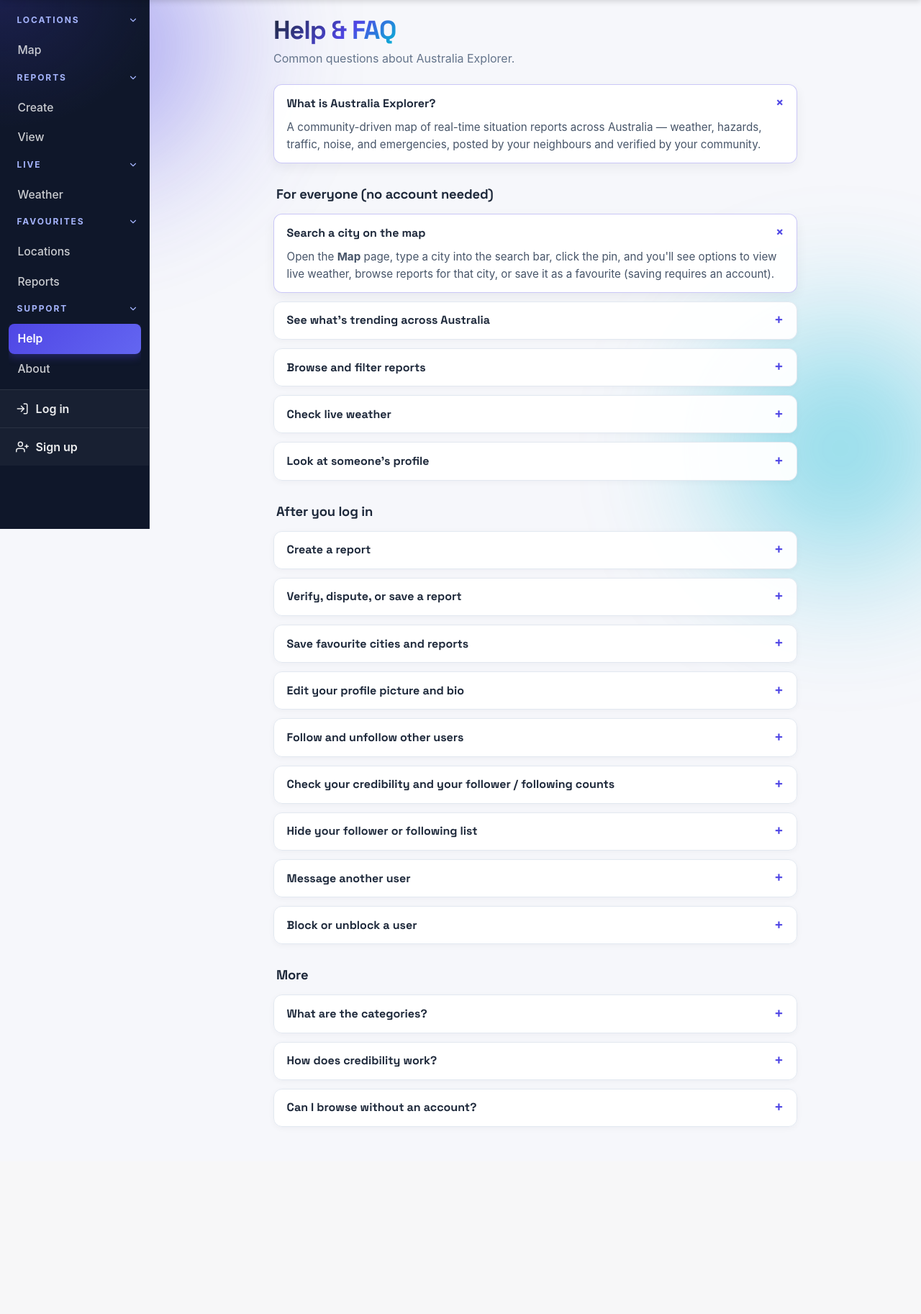
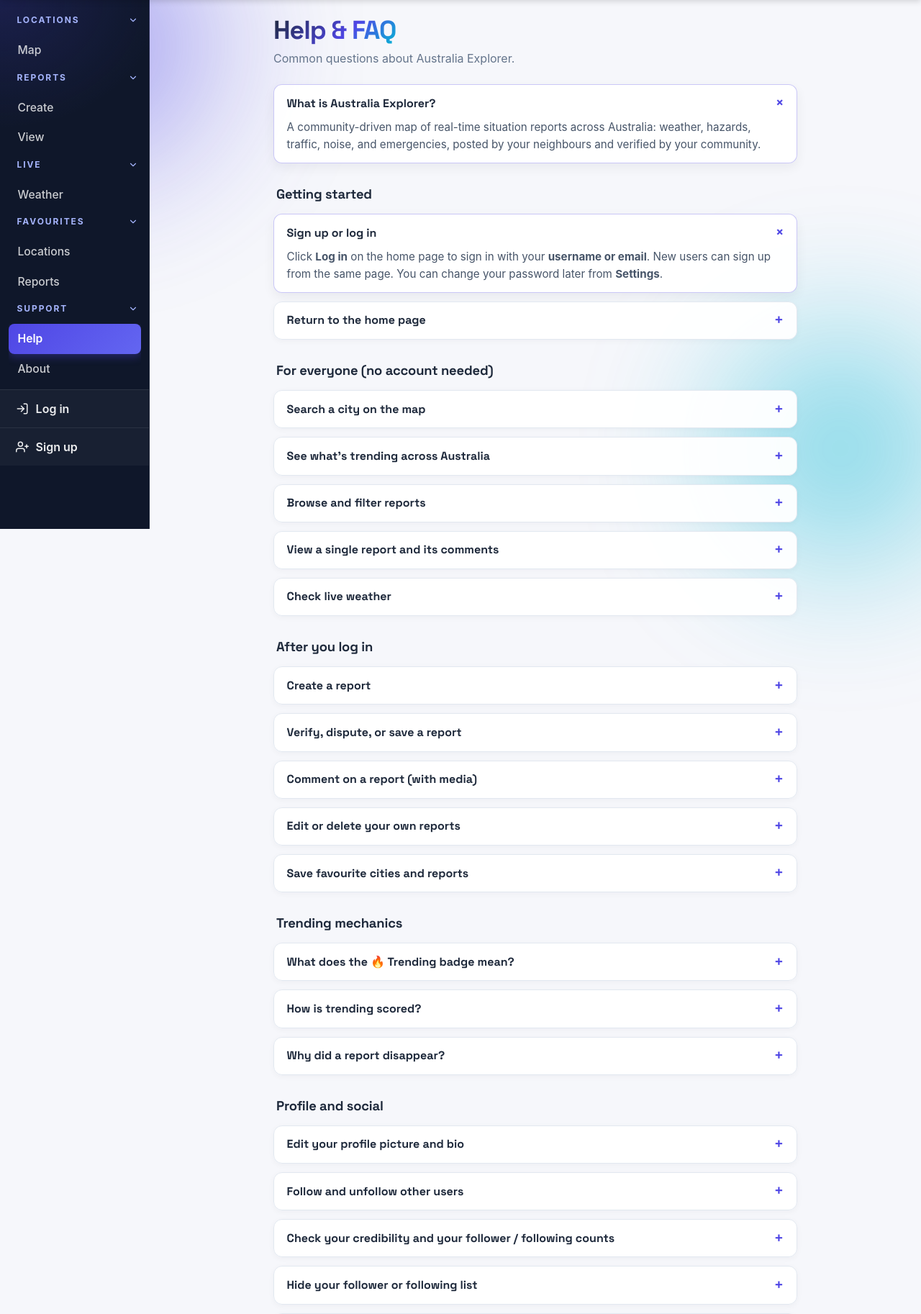
Before and after one commit to jono1762/cits3403-project, a Flask app: page /help in a window 1280 px wide, after a click on "Sign up or log in". Shown: the part 65-1891 px from the top of the page at 72% size. Before the commit the page ends 1631 px from the top, so only its background shows below. Run offline with Flask 3, Linux system fonts and the light colour scheme; some libraries are stand-ins or nearby versions; some web fonts are replaced.

Commit message:
some more seed data and improvement

```diff
--- a/app/blueprints/main.py
+++ b/app/blueprints/main.py
@@ -5,10 +5,10 @@ way as auth / reports / users / api."""
 import requests
 from flask import Blueprint, render_template, redirect, url_for, request, jsonify
 from flask_login import login_required, current_user
-from ..models import db, Category, Report, City, Verification, FavouriteLocation, FavouriteReport, utcnow
+from ..models import db, Category, Report, City, Verification, FavouriteLocation, FavouriteReport, User, utcnow
 # Report-related helpers live in the reports blueprint now. The favourites
 # and map pages here still call a couple, so we re-import them.
-from .reports import _active_reports_q, _encode_report_id, TRENDING_LIMIT
+from .reports import _active_reports_q, _encode_report_id, TRENDING_LIMIT, _trending_score_components, _trending_report_ids
 from ..config import (
     WEATHER_CACHE_TTL_MIN,
     WEATHER_API_TIMEOUT_S,
@@ -178,6 +178,7 @@ def favourite_reports_page():
         .all()
     )
 
+    trending_ids = _trending_report_ids()
     fav_reports = []
     for row in fav_rows:
         report = row.report
@@ -196,6 +197,7 @@ def favourite_reports_page():
             'verify_count': report.verify_count,
             'dispute_count': report.dispute_count,
             'comment_count': len(report.comments),
+            'is_trending': report.id in trending_ids,
             'media': [
                 {
                     'type': m.media_type,
@@ -236,20 +238,16 @@ def _map_page_context():
     # Group the top-N reports by city (or category), and rank groups by:
     #   1. how many of the top-N are in that city (descending)
     #   2. the highest-scoring single report within that city (tiebreaker)
-    # Only non-expired reports are considered (Report.expires_at > now).
-    from sqlalchemy import case
-    verify_sum = db.func.coalesce(
-        db.func.sum(case((Verification.status == 'verify', 1), else_=0)), 0)
-    dispute_sum = db.func.coalesce(
-        db.func.sum(case((Verification.status == 'dispute', 1), else_=0)), 0)
-    days_old_expr = db.func.julianday('now') - db.func.julianday(Report.created_at)
-    score_expr = (verify_sum - dispute_sum - days_old_expr).label('score')
+    # Uses the same score formula as the listing-page 🔥 badge so the
+    # numbers here always match the badges on /reports.
+    _, _, _, score_expr = _trending_score_components()
     trending_rows = (
         db.session.query(
             Report.id, Report.city_id, Report.category_id, score_expr,
         )
         .filter(Report.expires_at > now)
         .outerjoin(Verification, Verification.report_id == Report.id)
+        .outerjoin(User, User.id == Verification.user_id)
         .group_by(Report.id)
         .order_by(score_expr.desc(), Report.created_at.desc())
         .limit(TRENDING_LIMIT)
--- a/app/blueprints/users.py
+++ b/app/blueprints/users.py
@@ -3,6 +3,7 @@ from flask import Blueprint, render_template, redirect, url_for, request, jsonif
 from flask_login import login_required, current_user
 
 from ..models import db, User, Report, Follow, BlockedUser, FavouriteReport
+from .reports import _trending_report_ids
 
 bp = Blueprint('users', __name__)
 
@@ -53,6 +54,7 @@ def profile_page():
         recent_reports=recent_reports,
         is_own_profile=True,
         fav_report_ids=fav_report_ids,
+        trending_ids=_trending_report_ids(),
         following_users=_following_users_for(current_user),
         follower_users=_follower_users_for(current_user),
     )
@@ -80,6 +82,7 @@ def user_profile_page(username):
         recent_reports=recent_reports,
         is_own_profile=(user.id == current_user.id),
         fav_report_ids=fav_report_ids,
+        trending_ids=_trending_report_ids(),
         following_users=_following_users_for(user),
         follower_users=_follower_users_for(user),
     )
--- a/app/templates/base.html
+++ b/app/templates/base.html
@@ -7,11 +7,21 @@
        JSON requests without this header. See script block below. #}
     <meta name="csrf-token" content="{{ csrf_token() }}">
     <title>Australia Explorer</title>
-    <link rel="icon" type="image/png" media="(prefers-color-scheme: light)"
+    <link rel="icon" type="image/png" id="site-favicon"
           href="{{ url_for('static', filename='images/favicon/Logo_for_Weather_web_light.png') }}">
-    <link rel="icon" type="image/png" media="(prefers-color-scheme: dark)"
-          href="{{ url_for('static', filename='images/favicon/Logo_for_Weather_web_dark.png') }}">
     <link rel="apple-touch-icon" href="{{ url_for('static', filename='images/favicon/Logo_for_Weather_web_light.png') }}">
+    <script>
+      (function () {
+        var light = "{{ url_for('static', filename='images/favicon/Logo_for_Weather_web_light.png') }}";
+        var dark  = "{{ url_for('static', filename='images/favicon/Logo_for_Weather_web_dark.png') }}";
+        var link = document.getElementById('site-favicon');
+        var mq = window.matchMedia('(prefers-color-scheme: dark)');
+        function update() { link.href = mq.matches ? dark : light; }
+        update();
+        if (mq.addEventListener) mq.addEventListener('change', update);
+        else if (mq.addListener) mq.addListener(update);
+      })();
+    </script>
     <script src="{{ url_for('static', filename='js/sidebar_state.js') }}"></script>
     <link href="https://cdn.jsdelivr.net/npm/bootstrap@5.3.0/dist/css/bootstrap.min.css" rel="stylesheet">
     <link href="https://fonts.googleapis.com/css2?family=Space+Grotesk:wght@500;700&display=swap" rel="stylesheet">
--- a/app/templates/favourites/favourite_reports.html
+++ b/app/templates/favourites/favourite_reports.html
@@ -22,6 +22,9 @@
                     </button>
                     <div class="fav-report-meta">
                         <span class="fav-report-badge">{{ CATEGORY_EMOJI.get(r.category, '') }} {{ r.category }}</span>
+                        {% if r.is_trending %}
+                            <span class="fav-report-trending" title="Trending report">🔥 Trending</span>
+                        {% endif %}
                     </div>
                     <h3 class="fav-report-title">{{ r.city }}{% if r.state %}, {{ r.state }}{% endif %}</h3>
                     <p class="fav-report-where">Posted by {{ r.author }} on {{ r.created_at }}</p>
--- a/app/templates/main/help.html
+++ b/app/templates/main/help.html
@@ -14,7 +14,19 @@
     <div class="info-faq">
         <details class="info-q" open>
             <summary>What is Australia Explorer?</summary>
-            <p>A community-driven map of real-time situation reports across Australia — weather, hazards, traffic, noise, and emergencies, posted by your neighbours and verified by your community.</p>
+            <p>A community-driven map of real-time situation reports across Australia: weather, hazards, traffic, noise, and emergencies, posted by your neighbours and verified by your community.</p>
+        </details>
+
+        <h2 class="info-section-title">Getting started</h2>
+
+        <details class="info-q">
+            <summary>Sign up or log in</summary>
+            <p>Click <strong>Log in</strong> on the home page to sign in with your <strong>username or email</strong>. New users can sign up from the same page. You can change your password later from <strong>Settings</strong>.</p>
+        </details>
+
+        <details class="info-q">
+            <summary>Return to the home page</summary>
+            <p>Click the <strong>Australia Explorer</strong> logo at the top left of any page to jump back to the home page.</p>
         </details>
 
         <h2 class="info-section-title">For everyone (no account needed)</h2>
@@ -26,7 +38,7 @@
 
         <details class="info-q">
             <summary>See what's trending across Australia</summary>
-            <p>On the map page, the top stats show the <strong>trending city</strong> (the city with the most reports in the current trending top-10), the <strong>trending category</strong> (most-reported category in the trending top-10), and <strong>from your saves</strong> (the highest-scoring report across your saved cities and reports — logged-in only).</p>
+            <p>On the map page, the top stats show the <strong>trending city</strong> (the city with the most reports in the current trending top-10), the <strong>trending category</strong> (most-reported category in the trending top-10), and <strong>from your saves</strong> (the highest-scoring report across your saved cities and reports). Each panel is clickable and takes you to the matching listing or report.</p>
         </details>
 
         <details class="info-q">
@@ -35,25 +47,35 @@
         </details>
 
         <details class="info-q">
-            <summary>Check live weather</summary>
-            <p>Open the <strong>Weather</strong> page and pick a city to see current temperature, conditions, wind, and precipitation. Data refreshes from Open-Meteo.</p>
+            <summary>View a single report and its comments</summary>
+            <p>Click any report card to open its full view, where you'll see the description, attached media, and every comment. Click a comment to jump back to that same report view at the comment thread.</p>
         </details>
 
         <details class="info-q">
-            <summary>Look at someone's profile</summary>
-            <p>Use the search bar in the navbar (top of the page) to find users by name. Their profile shows their reports, their credibility score, and their follower / following counts.</p>
+            <summary>Check live weather</summary>
+            <p>Open the <strong>Weather</strong> page and pick a city to see current temperature, conditions, wind, and precipitation. Data comes from Open-Meteo.</p>
         </details>
 
         <h2 class="info-section-title">After you log in</h2>
 
         <details class="info-q">
             <summary>Create a report</summary>
-            <p>Click <strong>Create Report</strong> in the sidebar. Pick a state, city, category, write a short description, and attach up to 5 images or videos (max 200 MB total).</p>
+            <p>Click <strong>Create Report</strong> in the sidebar. Pick a state, city, category, write a short description, and attach up to <strong>5 images or videos (200 MB total)</strong>.</p>
         </details>
 
         <details class="info-q">
             <summary>Verify, dispute, or save a report</summary>
-            <p>On any report card you don't own, tap <strong>✓ Verify</strong> if you can confirm it, or <strong>✗ Dispute</strong> if you can't. Tap the <strong>⭐</strong> to save the report to your favourites for later.</p>
+            <p>On any report card you don't own, tap <strong>✓ Verify</strong> if you can confirm it, or <strong>✗ Dispute</strong> if you can't. Tap the <strong>star</strong> to save the report to your favourites for later.</p>
+        </details>
+
+        <details class="info-q">
+            <summary>Comment on a report (with media)</summary>
+            <p>Inside a single-report view, scroll to the comment box. You can post a text comment and optionally attach images or videos. Other users can <strong>verify</strong> or <strong>dispute</strong> your comment too, just like a report. You can delete your own comments any time.</p>
+        </details>
+
+        <details class="info-q">
+            <summary>Edit or delete your own reports</summary>
+            <p>On a report card you authored you'll see an <strong>Edit</strong> pill (top right) instead of the verify / dispute buttons. Open the report view to edit details, update media, or delete it entirely.</p>
         </details>
 
         <details class="info-q">
@@ -61,9 +83,28 @@
             <p>Click <strong>Favourites</strong> in the sidebar to see your saved locations and saved reports. Save a city from its map pin popup, and save a report from its card star button.</p>
         </details>
 
+        <h2 class="info-section-title">Trending mechanics</h2>
+
+        <details class="info-q">
+            <summary>What does the 🔥 Trending badge mean?</summary>
+            <p>A report shows the 🔥 <strong>Trending</strong> badge when it's in the global top 10 by score. The badge appears on the reports listing, profile post cards, and favourite reports, so it always means the same thing wherever you see it.</p>
+        </details>
+
+        <details class="info-q">
+            <summary>How is trending scored?</summary>
+            <p>Score is roughly <em>verifies minus disputes minus days old</em>: newer reports with lots of verifies rank highest. To stop fake-account gaming, <strong>votes from accounts less than 7 days old don't count toward the trending score</strong>. The verify / dispute totals shown on the card still include every vote, only the ranking ignores fresh accounts.</p>
+        </details>
+
+        <details class="info-q">
+            <summary>Why did a report disappear?</summary>
+            <p>Every report has an <strong>expiry time</strong>. Once it expires it stops showing in the listing and on the map. Cards that are close to expiring show an "expiring soon" hint so you can verify or dispute before they vanish.</p>
+        </details>
+
+        <h2 class="info-section-title">Profile and social</h2>
+
         <details class="info-q">
             <summary>Edit your profile picture and bio</summary>
-            <p>Open <strong>Profile</strong> from the navbar dropdown and click <strong>Edit profile</strong>. You can upload a new avatar (image preview included) and update your short bio.</p>
+            <p>Open <strong>Profile</strong> from the navbar dropdown and click <strong>Edit profile</strong>. You can upload a new avatar (up to <strong>4 MB</strong>) and update your short bio. Your profile also shows every report you've posted.</p>
         </details>
 
         <details class="info-q">
@@ -73,7 +114,7 @@
 
         <details class="info-q">
             <summary>Check your credibility and your follower / following counts</summary>
-            <p>Your <strong>credibility score</strong> rises with each report of yours that others verify. The follower / following counters on your profile are clickable to see the actual lists (assuming you've left them public — see below).</p>
+            <p>Your <strong>credibility score</strong> rises with each report of yours that others verify. The follower / following counters on your profile are clickable to see the actual lists (assuming you've left them public, see below).</p>
         </details>
 
         <details class="info-q">
@@ -82,13 +123,37 @@
         </details>
 
         <details class="info-q">
+            <summary>Find another user's profile</summary>
+            <p>Use the search bar in the navbar to find users by name. Their profile shows their reports, credibility score, and follower / following counts (when public).</p>
+        </details>
+
+        <h2 class="info-section-title">Messaging</h2>
+
+        <details class="info-q">
             <summary>Message another user</summary>
-            <p>From someone's profile click <strong>Message</strong>, or open the <strong>Messages</strong> icon in the navbar. You can send text, images, and videos. New conversations from people you don't follow back land in your <strong>Requests</strong> tab until you reply or accept.</p>
+            <p>From someone's profile click <strong>Message</strong>, or open the <strong>Messages</strong> icon in the navbar. You can send text, images, and videos. New conversations from people you don't follow back land in their <strong>Requests</strong> tab until they accept.</p>
         </details>
 
         <details class="info-q">
             <summary>Block or unblock a user</summary>
-            <p>Inside any chat, click the <strong>Block</strong> button next to that user's name to stop further messages from them — they can't reach you and you can't reach them until you unblock. To see and unblock everyone you've blocked, click the small <strong>blocked-users icon</strong> next to the "Messages" title at the top of the Messages page.</p>
+            <p>Inside any chat, click the <strong>Block</strong> button next to that user's name to stop further messages from them. They can't reach you and you can't reach them until you unblock. To see and unblock everyone you've blocked, click the <strong>blocked-users icon</strong> next to the "Messages" title at the top of the Messages page.</p>
+        </details>
+
+        <h2 class="info-section-title">Account settings</h2>
+
+        <details class="info-q">
+            <summary>Change username, email, or password</summary>
+            <p>Open <strong>Settings</strong> from the sidebar. You can update your username, email, and password. Password changes require your current password for safety.</p>
+        </details>
+
+        <details class="info-q">
+            <summary>Remove your avatar</summary>
+            <p>In Settings, click <strong>Remove avatar</strong> to go back to the default letter avatar (the coloured circle with your initial).</p>
+        </details>
+
+        <details class="info-q">
+            <summary>Delete your account</summary>
+            <p>Settings has a <strong>Delete account</strong> option. Deletion removes your profile, reports, comments, follows, and messages. This can't be undone.</p>
         </details>
 
         <h2 class="info-section-title">More</h2>
@@ -99,13 +164,8 @@
         </details>
 
         <details class="info-q">
-            <summary>How does credibility work?</summary>
-            <p>Each verified report you post adds to your credibility. Higher credibility indicates users whose reports are most often confirmed by others.</p>
-        </details>
-
-        <details class="info-q">
-            <summary>Can I browse without an account?</summary>
-            <p>Yes — click <strong>Continue as guest</strong> on the home page. Guests can view the map and the reports listing, but need to sign up to post, vote, save favourites, or message users.</p>
+            <summary>What can guests do?</summary>
+            <p>Guests can browse the home page, map, reports listing, individual reports, live weather, this help page, and the about page. To verify, dispute, save, comment, create reports, follow, message, view other profiles, or use settings, you need to log in.</p>
         </details>
     </div>
 </section>
```
Also changed, not shown: app/static/css/favourites/favourites.css (+17 -6 lines), app/static/css/users/profile.css (+16 -0 lines), app/templates/users/profile.html (+6 -1 lines), seed/demo_data.py (+78 -8 lines), 2 other files.
